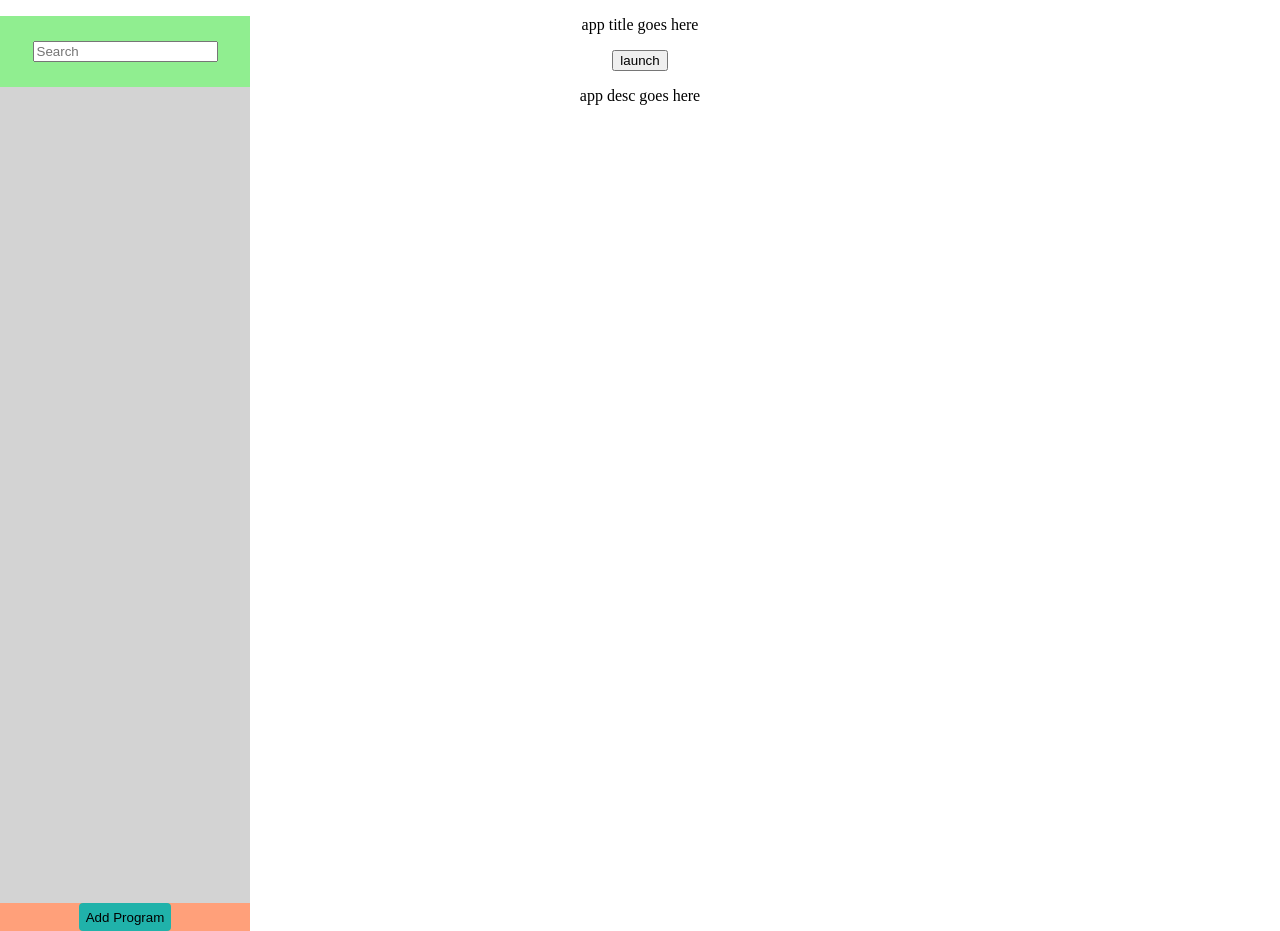
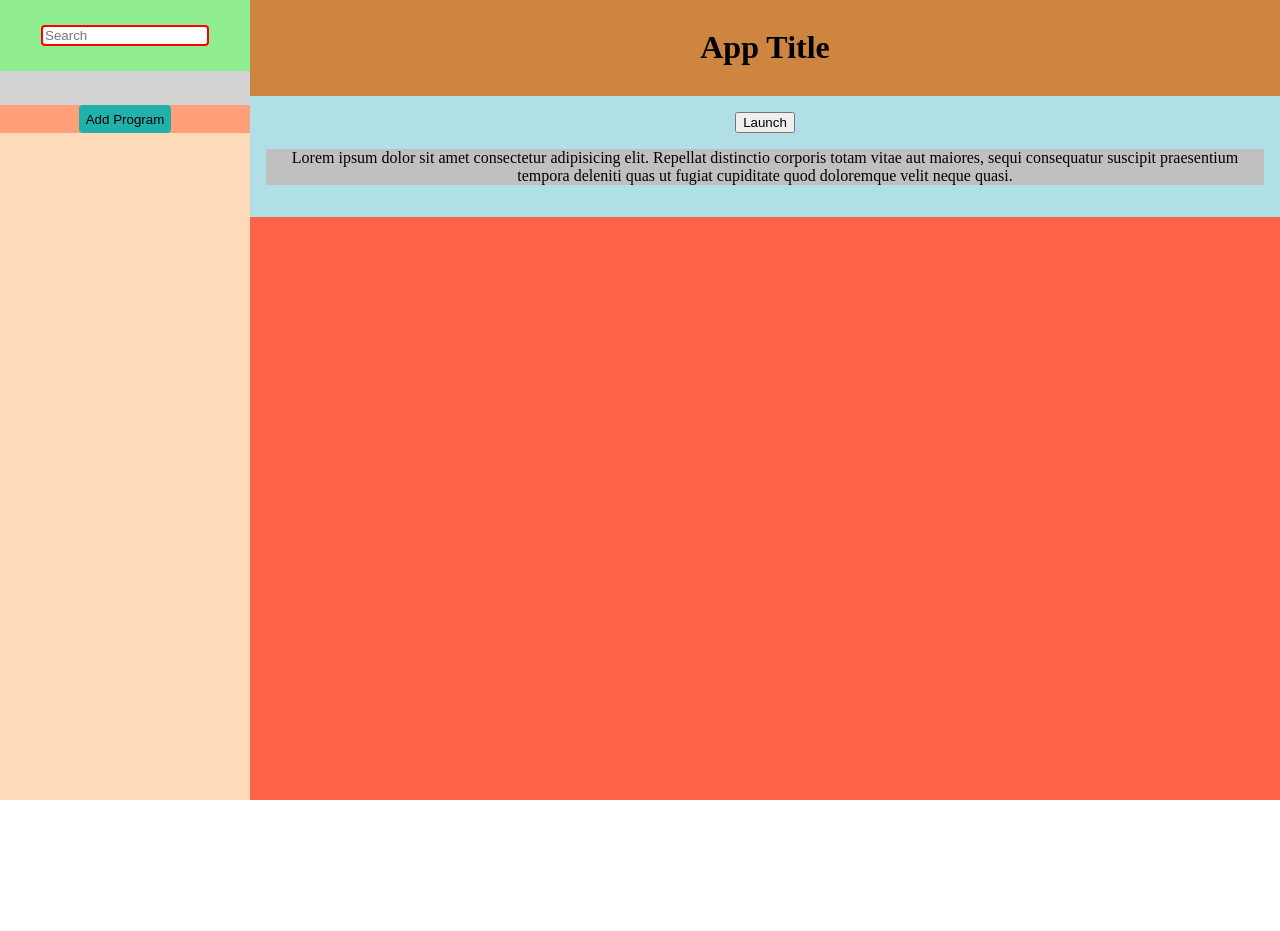
Before and after one commit to Swift-Suite/Swift-Launch, an Electron app: page src/index.html in a window 1280 px wide. After the commit the page ends 800 px from the top, so only its background shows below. Drawn offline with Linux system fonts and the light colour scheme; no server answers.

Commit message:
Updated Content Page

```diff
--- a/assets/css/index.css
+++ b/assets/css/index.css
@@ -1,6 +1,7 @@
 /* <------ GLOBAL FORMAT ------> */
 body{
     margin: 0;
+    padding: 0;
     text-align: center;
 }
 
@@ -17,44 +18,63 @@ body{
     background: yellow;
 }
 
+/* end modifying scrollbar*/
 
-/* end modifying scrollbar*/
+/* <---- Main Container Start -----> */
+
+#main-container{
+    display: flex;
+    flex-direction: row;
+}
+
+/* <---- Main Container End ------> */
 
 /* <------ LEFT PANEL ELEMENTS START --------->*/
 #left-panel {
-    position: absolute;
     display: flex;
     flex-direction: column;
+    height: 100vh;
+    background-color: peachpuff;
 }
 
 #search-bar-container {
     background-color: lightgreen;
-    padding: 25px 0px;
+    padding: 10% 10%;
 }
+
+#search-bar[type=text] {
+    width: 80%;
+    border: 2px solid red;
+    border-radius: 4px;
+    transition: width 0.4s ease-in-out;
+}
+
+#search-bar[type=text]:focus{
+    width: 90%;
+}
+
 
 #tab-container {
     display: list-item;
-    flex-direction: column;
     padding: 0.5em 0px;
-    height:500px;
-    width:250px;
+    width: 250px;
     overflow-y: scroll;
     overflow-x: hidden;
     background-color: lightgray;
-    min-height: 100vh;
+    /* min-height: 90vh; */
 }
 
 .tab-button {
     text-align: left;
-    width: 250px;
+    width: 100%;
     height: 100px;
     border-style: hidden;
     background-color: lightskyblue;
 }
 
 #add-button-container{
-
     background-color: lightsalmon;
+    bottom: auto;
 }
 
 #add-program-button {
@@ -66,3 +86,33 @@ body{
 
 
 /* <------ LEFT PANEL ELEMENTS END --------->*/
+
+
+/* <--------- Content Panel Start ----------> */
+
+#content-panel {
+    display: flex;
+    flex-direction: column;
+    background-color: tomato;
+    width: 100%;
+    height: 100vh;
+    overflow-y: scroll;
+    overflow-x: hidden;
+}
+
+.program-header {
+    background-color: peru;
+    padding: 0.5em;
+}
+
+
+.program-body {
+    background-color: powderblue;
+    padding: 1rem;
+}
+
+.program-body-content {
+    background-color: silver;
+}
+
+/* <--------- Content Panel End ------------> */
--- a/src/index.html
+++ b/src/index.html
@@ -5,9 +5,10 @@
     <link rel="stylesheet" href="../assets/css/index.css">
  </head>
  <body>
+     <div id="main-container">
          <div id="left-panel"> <!-- Left Panel Start -->
             <div id="search-bar-container">
-            <input type="text" placeholder="Search">
+                <input type="text" placeholder="Search" id="search-bar">
             </div>
             <div id="tab-container">
                 <!-- Removed Two Default Buttons -->
@@ -17,17 +18,20 @@
                 <script src="index.js"></script>
             </div>
          </div> <!-- Left Panel End -->
-     <div id="Pull-up-screen"> <!-- Content Screen Start -->
-        <p id="title">
-            app title goes here
+         <div id="content-panel"> <!-- Content Screen Start -->
+            <div class="program-header">
+                <h1 id="title">App Title</h1>
+            </div>
+            <div class="program-body">
+                <button id="launch-button">Launch</button>
+                <div class="program-body-content">
+                    <p id = "description">
+                        Lorem ipsum dolor sit amet consectetur adipisicing elit. Repellat distinctio corporis totam vitae aut maiores, sequi consequatur suscipit praesentium tempora deleniti quas ut fugiat cupiditate quod doloremque velit neque quasi.
                     </p>
-        <button id="launch button">
-            launch
-        </button>
-        <p id = "description">
-            app desc goes here
-        </p>
+                </div>
+            </div>
          </div> <!-- Content Screen End -->
+     </div>
 
  </body>
 </html>
```
Lines whose indentation alone changed are shown as unchanged.
